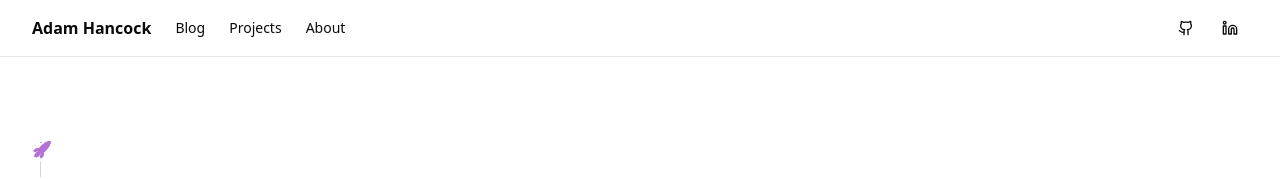
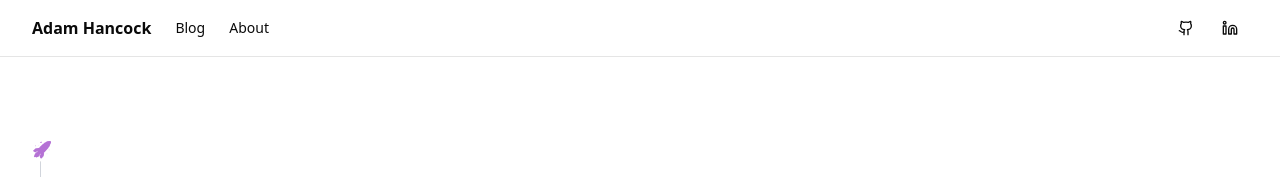
Before and after one commit to adamhancock/adamhancock-next, a Next.js app: page / in a window 1280 px wide. Shown: the top 179 px of the page. Built offline with nearby package versions, Linux system fonts and the light colour scheme.

Commit message:
Remove Projects from header nav

```diff
--- a/src/components/header.tsx
+++ b/src/components/header.tsx
@@ -13,9 +13,6 @@ export function Header() {
           <nav className="flex items-center space-x-3 md:space-x-6 text-sm font-medium">
             <Link href="/blog" className="transition-colors hover:text-foreground/80">
               Blog
-            </Link>
-            <Link href="/projects" className="transition-colors hover:text-foreground/80">
-              Projects
             </Link>
             <Link href="/about" className="transition-colors hover:text-foreground/80">
               About
```
